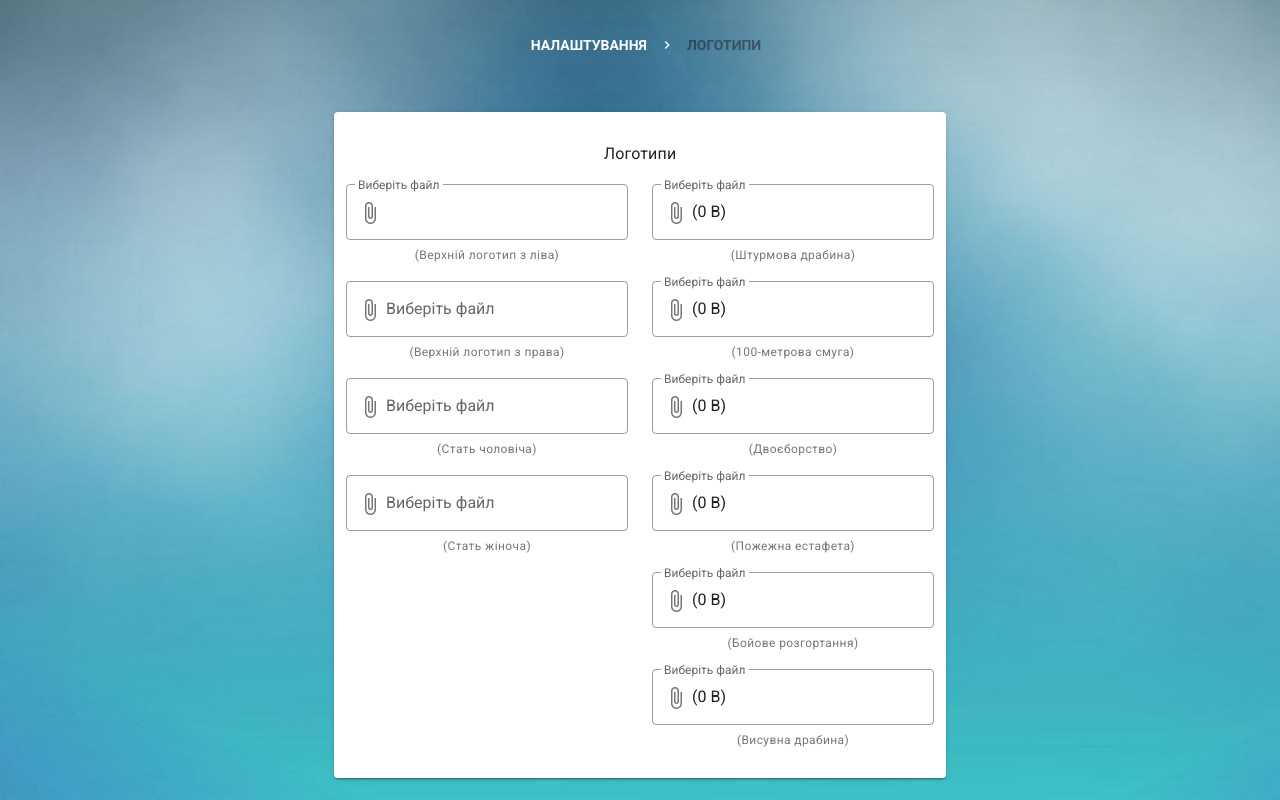
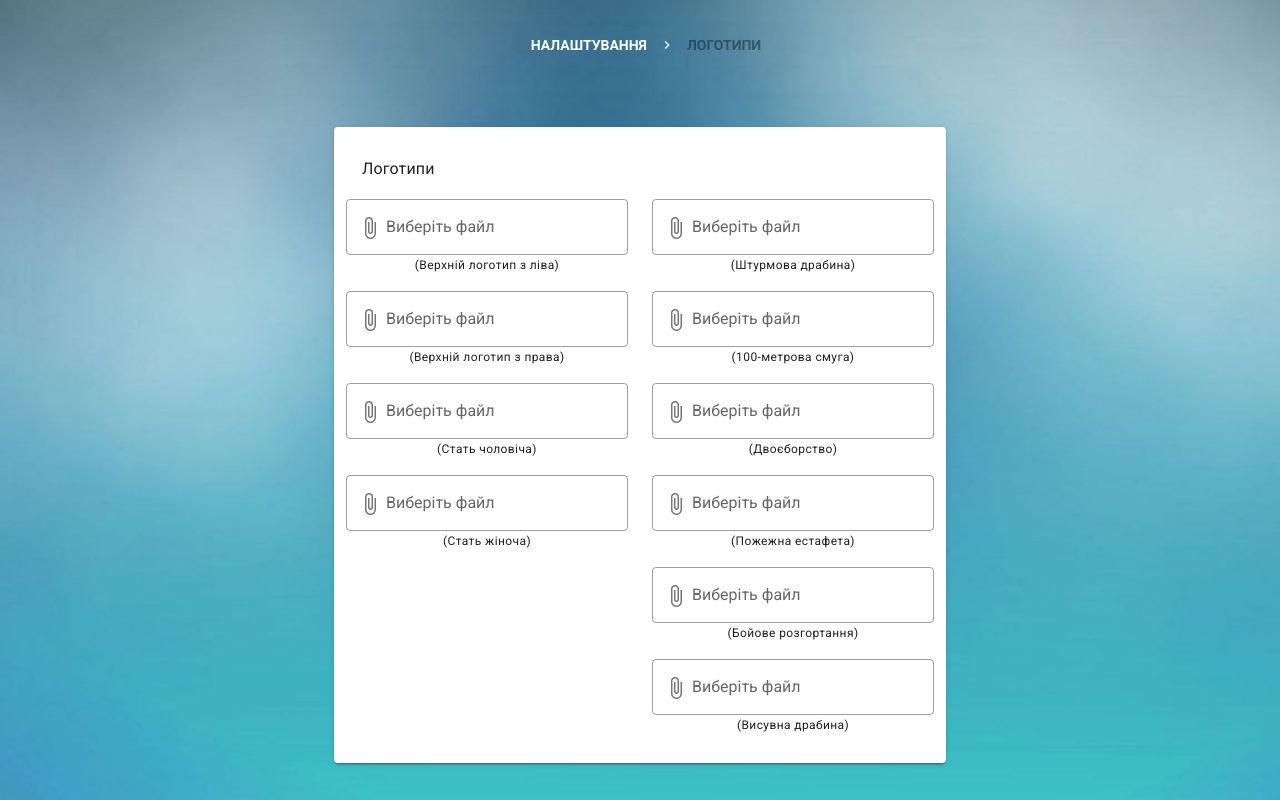
Before and after one commit to de5peratelighter/dsns-sport-draft-wpack, a Vue app: page /#/configLogos/1 in a window 1280 px wide. Built offline with nearby package versions, Linux system fonts and the light colour scheme; no server answers; what vue2-editor would draw is missing.

Commit message:
file-input update

```diff
--- a/src/views/ConfigLogosView.vue
+++ b/src/views/ConfigLogosView.vue
@@ -4,42 +4,52 @@
       <v-col cols="6">
         <v-card max-width="800" class="justify-center text-center mx-auto pa-3">
           <v-card-title class="text-center subtitle-1">
-              Логотипи
+            Логотипи
           </v-card-title>
           <template>
             <v-row class="flex-container">
               <v-col cols="6">
-                <v-file-input class="smaller-input" accept="image/*" v-model="nextFileLeft" label="Виберіть файл"
-                  :prepend-icon="null" prepend-inner-icon="mdi-paperclip" outlined hide-details @change="saveNextLogo('LEFT')" />
+                  <v-file-input class="smaller-input" accept="image/*" v-model="logoFiles.LEFT" label="Виберіть файл"
+                  :prepend-icon="null" prepend-inner-icon="mdi-paperclip" outlined hide-details
+                  @change="saveNextLogo('LEFT')" />
                 <p class="text-caption">(Верхній логотип з ліва)</p>
-                <v-file-input class="smaller-input" accept="image/*" v-model="nextFileRight.file" label="Виберіть файл"
-                  :prepend-icon="null" prepend-inner-icon="mdi-paperclip" outlined hide-details @change="saveNextLogo('RIGHT')" />
+                <v-file-input class="smaller-input" accept="image/*" v-model="logoFiles.RIGHT" label="Виберіть файл"
+                  :prepend-icon="null" prepend-inner-icon="mdi-paperclip" outlined hide-details
+                  @change="saveNextLogo('RIGHT')" />
                 <p class="text-caption">(Верхній логотип з права)</p>
-                <v-file-input accept="image/*" v-model="nextFileMan" label="Виберіть файл" :prepend-icon="null"
-                  prepend-inner-icon="mdi-paperclip" outlined :show-size="1000" hide-details />
+                <v-file-input class="smaller-input" accept="image/*" v-model="logoFiles.MAN" label="Виберіть файл"
+                  :prepend-icon="null" prepend-inner-icon="mdi-paperclip" outlined hide-details
+                  @change="saveNextLogo('MAN')" />
                 <p class="text-caption">(Стать чоловіча)</p>
-                <v-file-input accept="image/*" v-model="nextFileWoman" label="Виберіть файл" :prepend-icon="null"
-                  prepend-inner-icon="mdi-paperclip" outlined :show-size="1000" hide-details />
+                <v-file-input class="smaller-input" accept="image/*" v-model="logoFiles.WOMAN" label="Виберіть файл"
+                  :prepend-icon="null" prepend-inner-icon="mdi-paperclip" outlined hide-details
+                  @change="saveNextLogo('WOMAN')" />
                 <p class="text-caption">(Стать жіноча)</p>
               </v-col>
               <v-col cols="6">
-                <v-file-input accept="image/*" v-model="nextFileRight" label="Виберіть файл" :prepend-icon="null"
-                  prepend-inner-icon="mdi-paperclip" outlined :show-size="1000" hide-details />
+                <v-file-input class="smaller-input" accept="image/*" v-model="logoFiles.ASSAULT_LADDER" label="Виберіть файл"
+                  :prepend-icon="null" prepend-inner-icon="mdi-paperclip" outlined hide-details
+                  @change="saveNextLogo('ASSAULT_LADDER')" />
                 <p class="text-caption">(Штурмова драбина)</p>
-                <v-file-input accept="image/*" v-model="nextFileRight" label="Виберіть файл" :prepend-icon="null"
-                  prepend-inner-icon="mdi-paperclip" outlined :show-size="1000" hide-details />
+                <v-file-input class="smaller-input" accept="image/*" v-model="logoFiles.HUNDRED_METTER" label="Виберіть файл"
+                  :prepend-icon="null" prepend-inner-icon="mdi-paperclip" outlined hide-details
+                  @change="saveNextLogo('HUNDRED_METTER')" />
                 <p class="text-caption">(100-метрова смуга)</p>
-                <v-file-input accept="image/*" v-model="nextFileRight" label="Виберіть файл" :prepend-icon="null"
-                  prepend-inner-icon="mdi-paperclip" outlined :show-size="1000" hide-details />
+                <v-file-input class="smaller-input" accept="image/*" v-model="logoFiles.DUELLING" label="Виберіть файл"
+                  :prepend-icon="null" prepend-inner-icon="mdi-paperclip" outlined hide-details
+                  @change="saveNextLogo('DUELLING')" />
                 <p class="text-caption">(Двоєборство)</p>
-                <v-file-input accept="image/*" v-model="nextFileRight" label="Виберіть файл" :prepend-icon="null"
-                  prepend-inner-icon="mdi-paperclip" outlined :show-size="1000" hide-details />
+                <v-file-input class="smaller-input" accept="image/*" v-model="logoFiles.RELAY" label="Виберіть файл"
+                  :prepend-icon="null" prepend-inner-icon="mdi-paperclip" outlined hide-details
+                  @change="saveNextLogo('RELAY')" />
                 <p class="text-caption">(Пожежна естафета)</p>
-                <v-file-input accept="image/*" v-model="nextFileRight" label="Виберіть файл" :prepend-icon="null"
-                  prepend-inner-icon="mdi-paperclip" outlined :show-size="1000" hide-details />
+                <v-file-input class="smaller-input" accept="image/*" v-model="logoFiles.COMBAT_DEPLOYMENT" label="Виберіть файл"
+                  :prepend-icon="null" prepend-inner-icon="mdi-paperclip" outlined hide-details
+                  @change="saveNextLogo('COMBAT_DEPLOYMENT')" />
                 <p class="text-caption">(Бойове розгортання)</p>
-                <v-file-input accept="image/*" v-model="nextFileRight" label="Виберіть файл" :prepend-icon="null"
-                  prepend-inner-icon="mdi-paperclip" outlined :show-size="1000" hide-details />
+                <v-file-input class="smaller-input" accept="image/*" v-model="logoFiles.RETRACTABLE_LADDER" label="Виберіть файл"
+                  :prepend-icon="null" prepend-inner-icon="mdi-paperclip" outlined hide-details
+                  @change="saveNextLogo('RETRACTABLE_LADDER')" />
                 <p class="text-caption">(Висувна драбина)</p>
               </v-col>
             </v-row>
@@ -61,39 +71,22 @@
 export default {
   data: function () {
     return {
-      logoDirectionItems: [
-        {
-          value: 'LEFT', text: 'Зліва'
-        },
-        {
-          value: 'RIGHT', text: 'Зправа'
-        },
-      ],
-      genderItems: [
-        {
-          value: 'MAN', text: 'Чоловіки'
-        },
-        {
-          value: 'WOMAN', text: 'Жінки'
-        },
-      ],
-      nextFileLeft: {
-        file: null,
-        fileDirection: 'LEFT',
+      logos: [],
+      logoFiles: {
+        LEFT: null,
+        RIGHT: null,
+        MAN: null,
+        WOMAN: null,
+        ASSAULT_LADDER: null,
+        HUNDRED_METTER: null,
+        DUELLING: null,
+        RELAY: null,
+        COMBAT_DEPLOYMENT: null,
+        RETRACTABLE_LADDER: null,
       },
-      nextFileRight: {
-        file: null,
-        fileDirection: 'RIGHT',
-      },
-      logos: [],
       logoImage: null,
       nextFile: null,
-
-      availableSportTypes: [],
       selectedDirection: 'LEFT',
-      selectedGender: null,
-      selectedCompetitionType: null,
-
       alertType: 'error',
       showAlert: false,
       alertMessage: '',
@@ -113,12 +106,6 @@ export default {
         return URL.createObjectURL(nextFile);
       }
       return null;
-    },
-    sportTypes() {
-      return this.availableSportTypes.map((sportType) => ({
-        value: sportType,
-        text: this.$t(`const.${sportType}`)
-      }));
     },
   },
   watch: {
@@ -146,49 +133,26 @@ export default {
       this.logoImage = data.config ? data.config?.baseURL + data.config?.url : null;
       this.nextFile = null;
     },
-    async saveNextLogo(fileDirection, gender, competitionType) {
-      const fileData = this.nextFileLeft.fileDirection === fileDirection ? this.nextFileLeft : this.nextFileRight;
-      const file = fileData.file;
-
-      if (!file) {
-        console.error('No file selected');
-        return;
-      }
+    async saveNextLogo(direction) {
+      const file = this.logoFiles[direction];
+      if (!file) return console.error('Файл не вибраний для напрямку', direction);
 
       const formData = new FormData();
       formData.append('file', file);
-      formData.append('fileDirection', fileDirection);
-      formData.append('gender', gender);
-      formData.append('competitionType', competitionType);
 
       try {
-        await this.axios.post(`/api/v1/private/files/competition/${this.competitionId}`, formData, {
-          headers: { 'Content-Type': 'multipart/form-data' }
+        await this.axios.post(`private/files/competition/${this.competitionId}?fileDirection=${direction}`, formData, {
+          headers: { 'Content-Type': 'multipart/form-data' },
         });
-        this.parseFiles();
+        await this.parseFiles();
       } catch (error) {
         this.showError(error);
       }
-    },
     },
     showError(error) {
       this.alertMessage = error.response && error.response.data.description ? error.response.data.description : error.message;
       this.showAlert = true;
     }
   }
+}
 </script>
-
-<style>
-.text-center {
-  justify-content: center;
-}
-.flex-container {
-  display: flex;
-  justify-content: space-between;
-  align-items: flex-start;
-}
-.text-caption {
-  color: #777;
-  margin-top: 5px;
-}
-</style>
```
